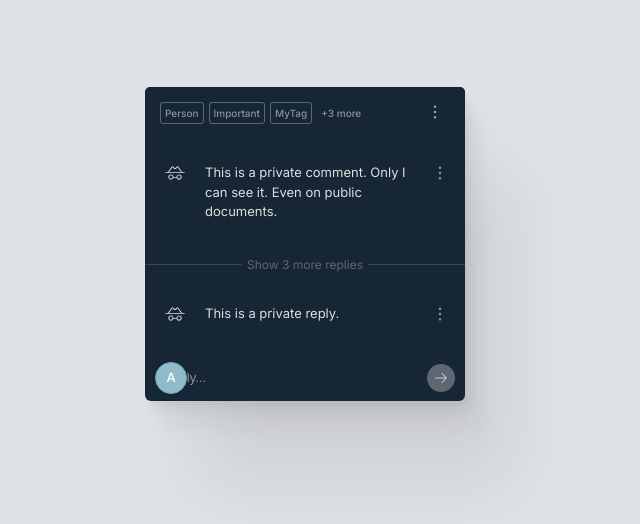
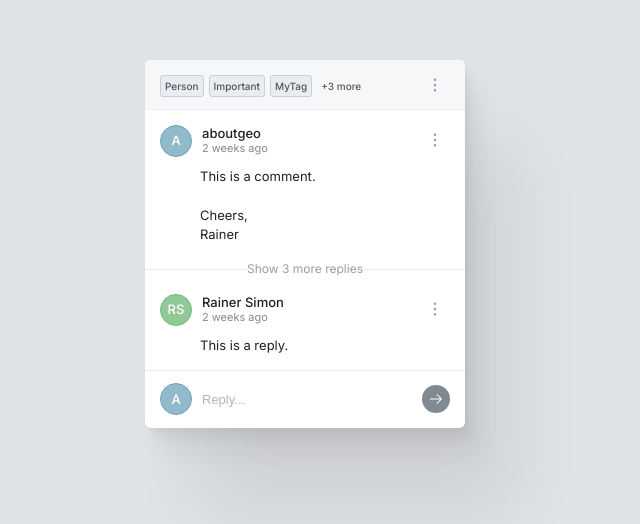
Before and after one commit to recogito/wireframing, a React (Vite) app: page / in a window 1280 px wide. Shown: the part 156-680 px from the top of the page, without its empty margins (335-975 px from the left). Built offline with nearby package versions, Linux system fonts and the light colour scheme.

Commit message:
CSS tweaks

```diff
--- a/src/AnnotationPopup/AnnotationPopup.css
+++ b/src/AnnotationPopup/AnnotationPopup.css
@@ -16,20 +16,18 @@
 }
 
 .annotation-popup article {
-  /* border-bottom: 1px solid var(--gray-100); */
   font-size: 13px;
-  padding: 25px 15px 20px 20px;
+  padding: 15px;
   position: relative;
 }
 
 .annotation-popup li:last-child article {
   border-bottom: none;
-  margin-bottom: 10px;
 }
 
 .annotation-popup article p {
   line-height: 150%;
   margin: 0;
-  padding: 2px 30px 0 40px;
+  padding: 10px 10px 0 40px;
   white-space: pre-line
 }
--- a/src/AnnotationPopup/BodyHeader/BodyHeader.css
+++ b/src/AnnotationPopup/BodyHeader/BodyHeader.css
@@ -18,7 +18,7 @@
 }
 
 .annotation-body-header .avatar {
-  margin-right: 8px;
+  margin-right: 10px;
   margin-top: 0;
 }
 
--- a/src/AnnotationPopup/Placeholder/Placeholder.css
+++ b/src/AnnotationPopup/Placeholder/Placeholder.css
@@ -1,10 +1,11 @@
 .annotation-comments-collapsed {
   align-items: center;
-  margin: 10px 0 0 0;
+  margin: 0;
   display: flex;
   font-size: 13px;
   justify-content: center;
   position: relative;
+  margin: -0.25em 0;
 }
 
 .annotation-comments-collapsed .divider {
@@ -18,5 +19,4 @@
   color: #979ea5;
   font-size: 12px;
   position:relative;
-  padding: 0 5px;
 }
--- a/src/AnnotationPopup/ReplyForm/ReplyForm.css
+++ b/src/AnnotationPopup/ReplyForm/ReplyForm.css
@@ -2,14 +2,14 @@
   border-top: 1px solid var(--gray-100);
   display:flex;
   gap: 8px;
-  padding: 10px 30px 10px 46px;
+  padding: 15px 30px 15px 46px;
   position: relative;
 }
 
 .annotation-reply-form .avatar {
   position: absolute;
-  left: 10px;
-  top: 8px;
+  left: 15px;
+  top: 12px;
 }
 
 .annotation-reply-form textarea {
@@ -49,6 +49,6 @@
 .annotation-reply-form .send {
   color: var(--font-light);
   position: absolute;
-  right: 10px;
-  top: 8px;
+  right: 15px;
+  top: 12px;
 }
--- a/src/index.tsx
+++ b/src/index.tsx
@@ -5,4 +5,4 @@
 import './index.css';
 
 const root = createRoot(document.getElementById('root'));
-root.render(<PrivateAnnotationPopup />);
+root.render(<AnnotationPopup />);
```
